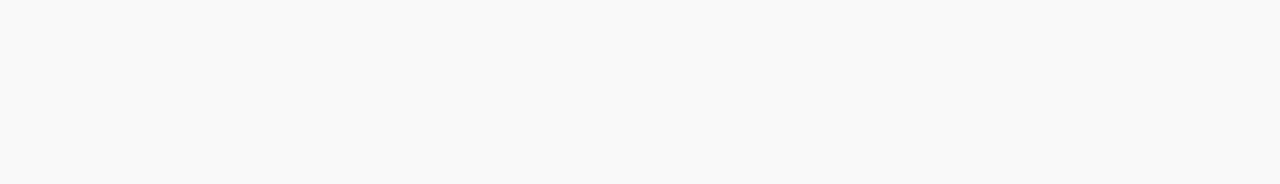
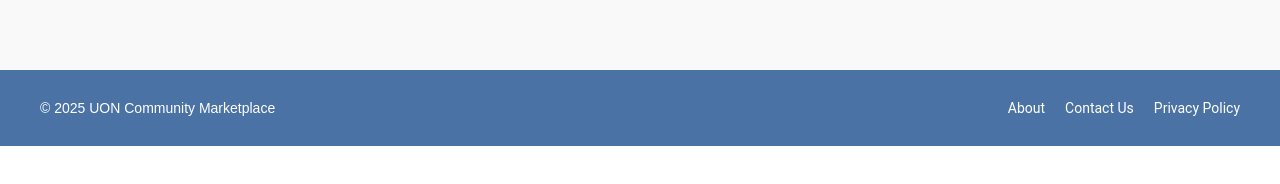
Before and after one commit to Cag1710/UON-Community-Marketplace, a React (Vite) app in the folder front-end/: page /listings in a window 1280 px wide. Shown: the part 734-918 px from the top of the page. After the commit the page ends 880 px from the top, so only its background shows below. Built offline with nearby package versions, Linux system fonts and the light colour scheme; no server answers.

Commit message:
Add Footer component to listing and create pages
Integrated the Footer component into both CreateListingPage and ListingsPage for consistent layout. Refactored ListingsPage layout to use a column flex direction and ensure the footer appears at the bottom of the page.

```diff
--- a/front-end/src/pages/CreateListingPage.jsx
+++ b/front-end/src/pages/CreateListingPage.jsx
@@ -2,6 +2,7 @@
 import { useNavigate } from 'react-router-dom';
 import Navbar from '../components/Navbar';
 import { getAuth } from 'firebase/auth';
+import Footer from '../components/Footer';
 
 function CreateListingPage() {
   const [title, setTitle] = useState('');
@@ -64,7 +65,9 @@
             border: '1px solid #e0e0e0',
             display: 'flex',
             flexDirection: 'column',
-            alignItems: 'center'
+            alignItems: 'center',
+            flex: 1,
+            fontFamily: 'inherit',
           }}
         >
           <h1 style={{
@@ -273,6 +276,7 @@
             </div>
           </form>
         </div>
+        <Footer />
       </div>
     </>
   );
--- a/front-end/src/pages/ListingsPage.jsx
+++ b/front-end/src/pages/ListingsPage.jsx
@@ -1,5 +1,6 @@
 import React, { useEffect, useState } from 'react';
 import Navbar from '../components/Navbar';
+import Footer from '../components/Footer';
 import { getAuth } from 'firebase/auth';
 import { getFirestore, doc, getDoc } from 'firebase/firestore';
 import { Link, useNavigate } from 'react-router-dom';
@@ -84,7 +85,16 @@
   return (
     <>
       <Navbar />
-      <div style={{ display: 'flex', padding: '32px', background: '#f9f9f9', minHeight: '100vh', fontFamily: 'inherit' }}>
+      <div
+        style={{
+          display: 'flex',
+          flexDirection: 'column',
+          minHeight: '100vh',
+          background: '#f9f9f9',
+          fontFamily: 'inherit'
+        }}
+      >
+        <div style={{ display: 'flex', flex: 1, padding: 32 }}>
           {/* Sidebar */}
           <aside style={{
             minWidth: 240,
@@ -223,6 +233,8 @@
             </div>
           </main>
         </div>
+        <Footer />
+      </div>
     </>
   );
 }
```
Lines whose indentation alone changed are shown as unchanged.
